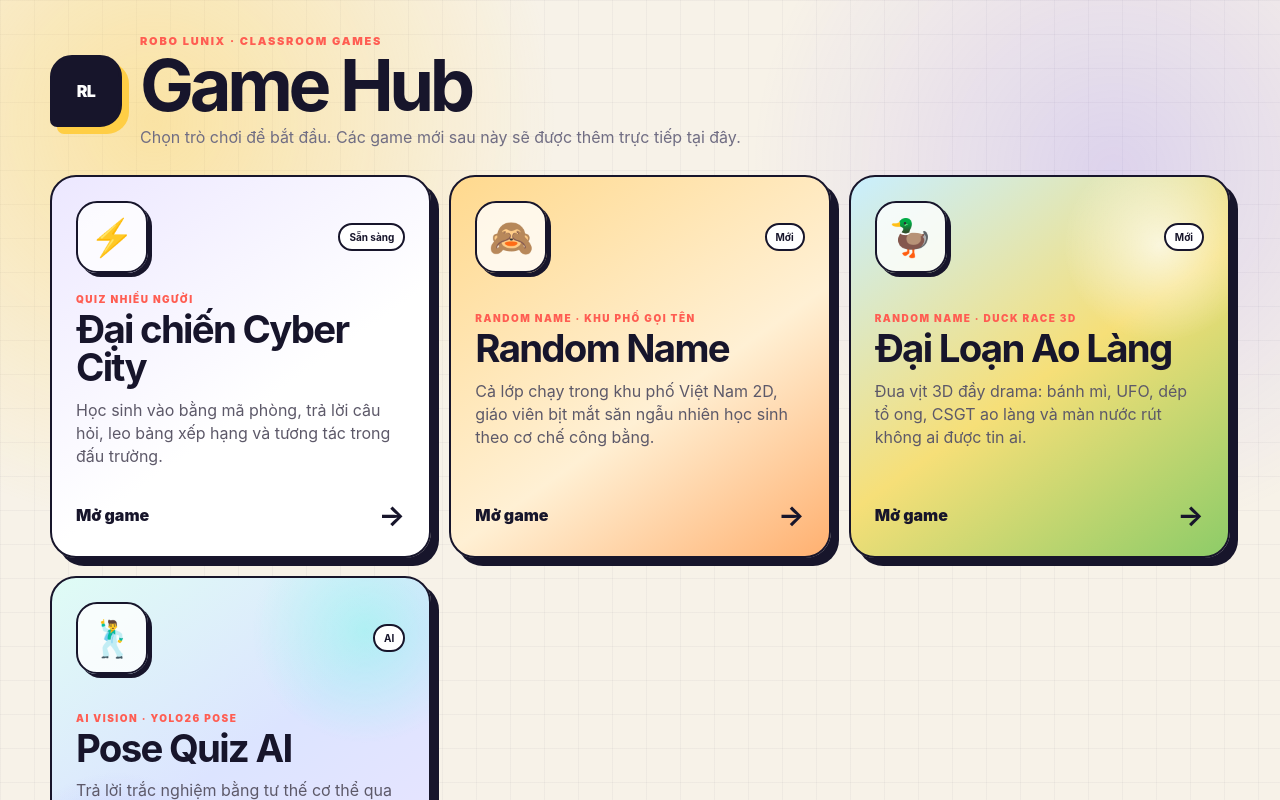
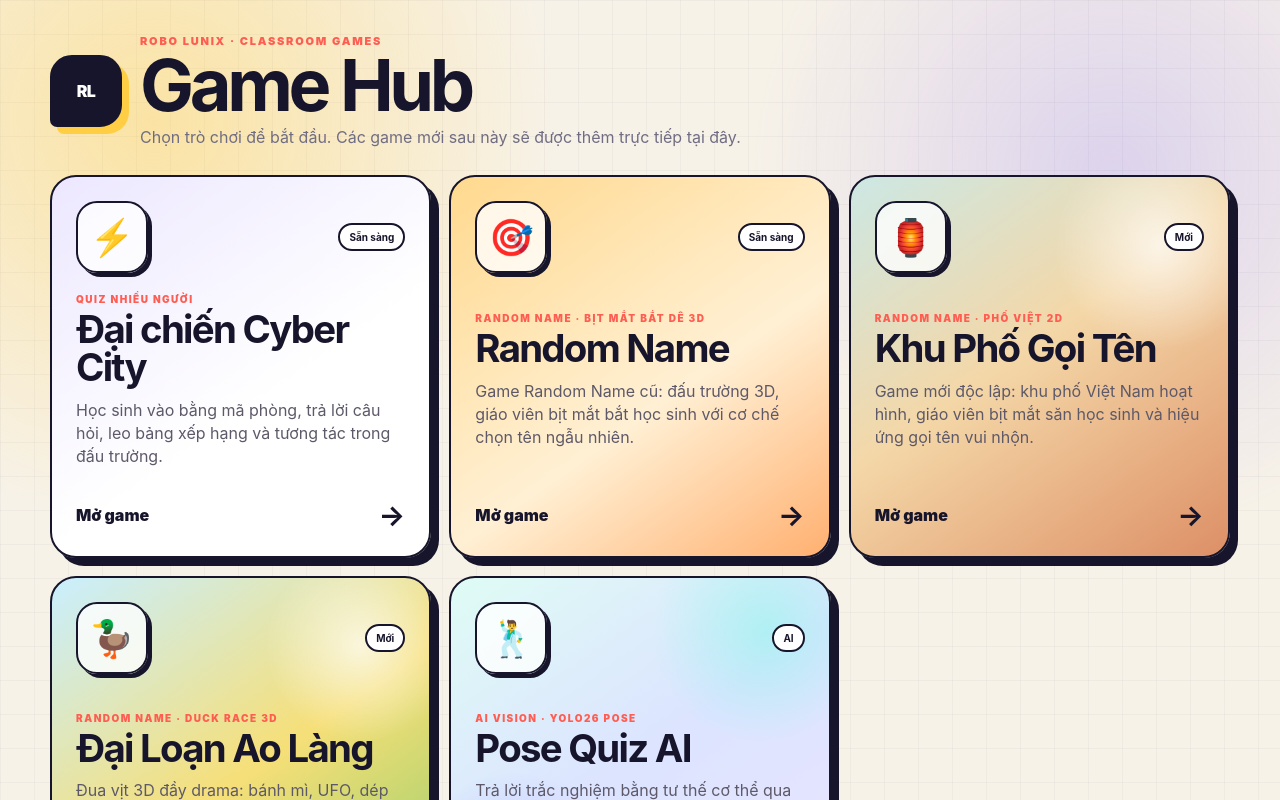
Before and after one commit to VanLung/Mini-Game, a Next.js app: page / in a window 1280 px wide. Shown: the top 800 px of the page. Built offline with nearby package versions, Linux system fonts and the light colour scheme.

Commit message:
fix: show original Random Name and new street game separately

```diff
--- a/app/page.tsx
+++ b/app/page.tsx
@@ -12,11 +12,20 @@ const games = [
   },
   {
     href: "/random-name",
-    eyebrow: "RANDOM NAME · KHU PHỐ GỌI TÊN",
+    eyebrow: "RANDOM NAME · BỊT MẮT BẮT DÊ 3D",
     title: "Random Name",
-    description: "Cả lớp chạy trong khu phố Việt Nam 2D, giáo viên bịt mắt săn ngẫu nhiên học sinh theo cơ chế công bằng.",
-    icon: "🙈",
+    description: "Game Random Name cũ: đấu trường 3D, giáo viên bịt mắt bắt học sinh với cơ chế chọn tên ngẫu nhiên.",
+    icon: "🎯",
     className: "hub-card random",
+    status: "Sẵn sàng",
+  },
+  {
+    href: "/street-random",
+    eyebrow: "RANDOM NAME · PHỐ VIỆT 2D",
+    title: "Khu Phố Gọi Tên",
+    description: "Game mới độc lập: khu phố Việt Nam hoạt hình, giáo viên bịt mắt săn học sinh và hiệu ứng gọi tên vui nhộn.",
+    icon: "🏮",
+    className: "hub-card street",
     status: "Mới",
   },
   {
```
